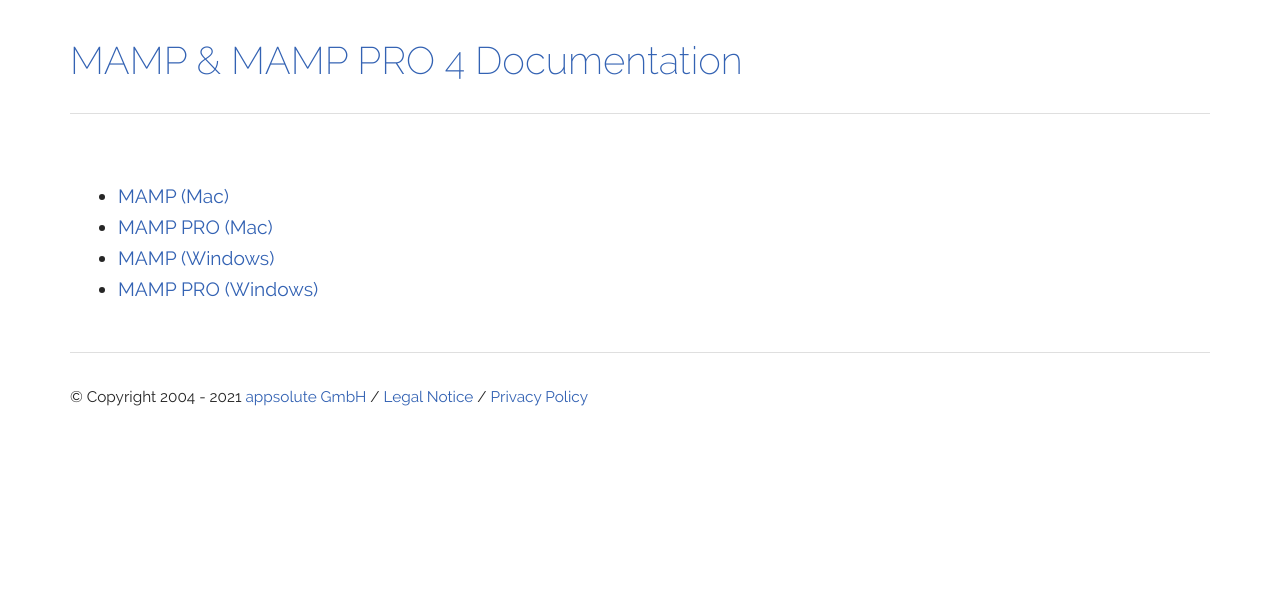
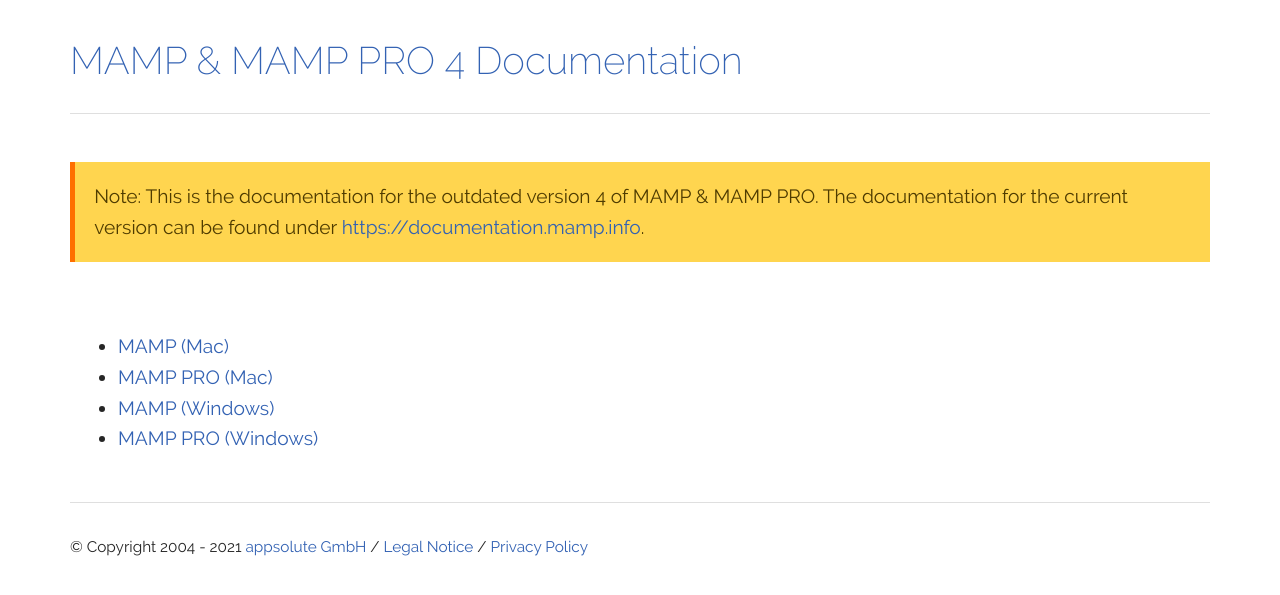
Before and after one commit to appsolutegmbh/MAMP-MAMP-PRO-4-Documentation, a Jekyll site: the page built from index.md, in a window 1280 px wide. Shown: the top 595 px of the page. Built offline with Jekyll 4.4.1, drawn with Linux system fonts in a browser that asks for light colours.

Commit message:
Update default-1.html

```diff
--- a/_layouts/default-1.html
+++ b/_layouts/default-1.html
@@ -5,6 +5,10 @@
   <body>
     <div class="container">
       {% include header.html %}
+      <div class="alert" role="alert">
+				Note: This is the documentation for the outdated version 4 of MAMP & MAMP PRO. The documentation for the current version can be found under <a href="https://documentation.mamp.info" target="_blank">https://documentation.mamp.info</a>.
+			</div>
+			<br>
       <div class="row">
         <div class="col-xxs-12 col-xs-12 col-s-12 col-m-12 col-l-12" id="content">
           <main>
```
